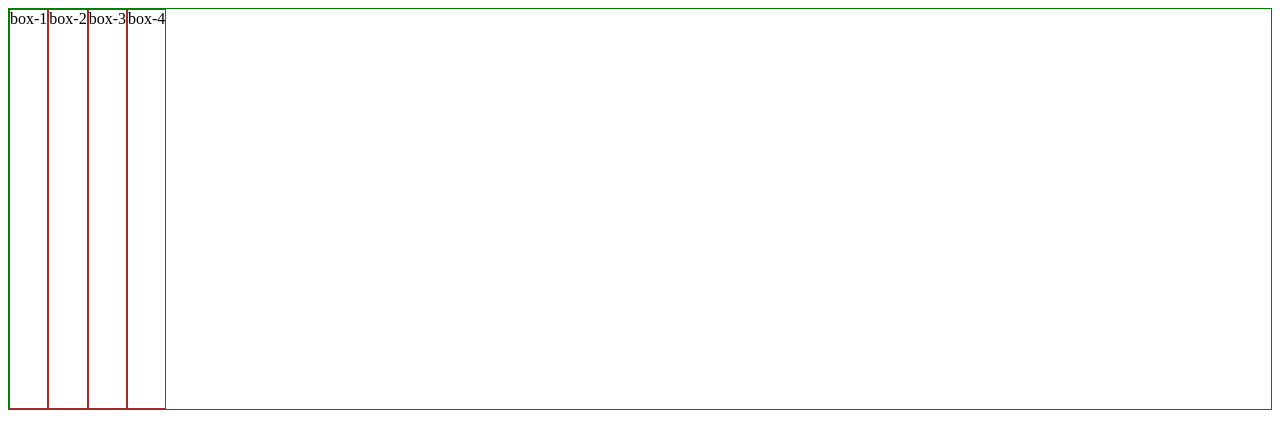
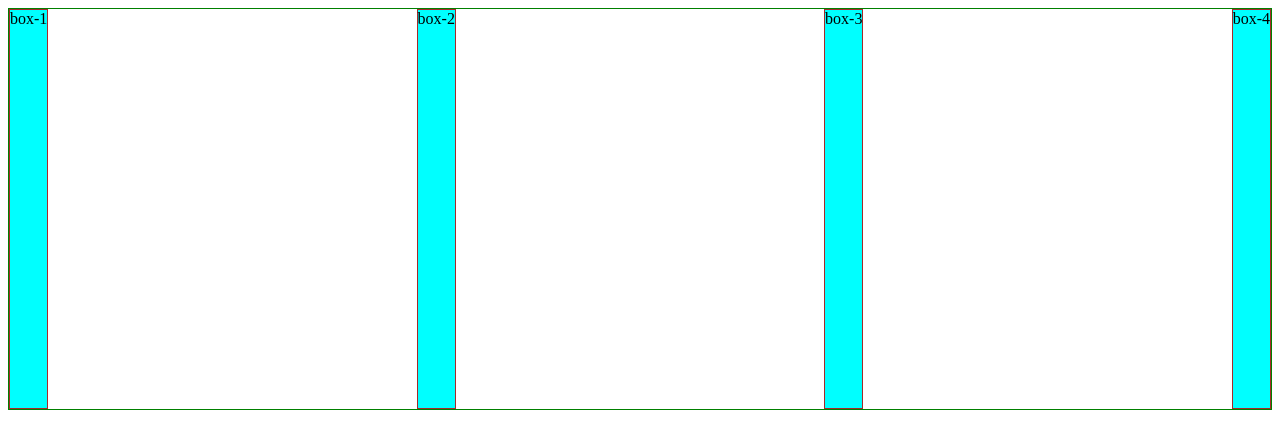
Before and after one commit to Akshat-Rwt/CodeHelp-FullStack-Development-, a plain HTML site: page CSS/Flex_Practice/index.html in a window 1280 px wide. Drawn offline with Linux system fonts and the light colour scheme.

Commit message:
Justify Content

```diff
--- a/CSS/Flex_Practice/Style.css
+++ b/CSS/Flex_Practice/Style.css
@@ -4,10 +4,19 @@
     display: flex;
     /* flex-direction: row; */
 
-    flex-wrap: wrap;        /* Default value if no wrap  */
+    /* flex-wrap: wrap;        Default value if no wrap  */
+
+    justify-content: flex-start;
+    justify-content: flex-end;
+    justify-content: center;
+    justify-content: space-around;
+    justify-content: space-evenly;
+    justify-content: space-between;
+
 
 }
 
 .box{
     border: 1px solid brown;
+    background-color: aqua;
 }
```
